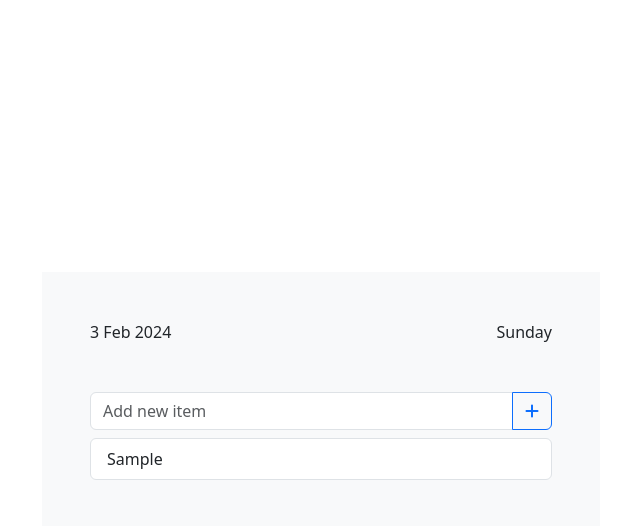
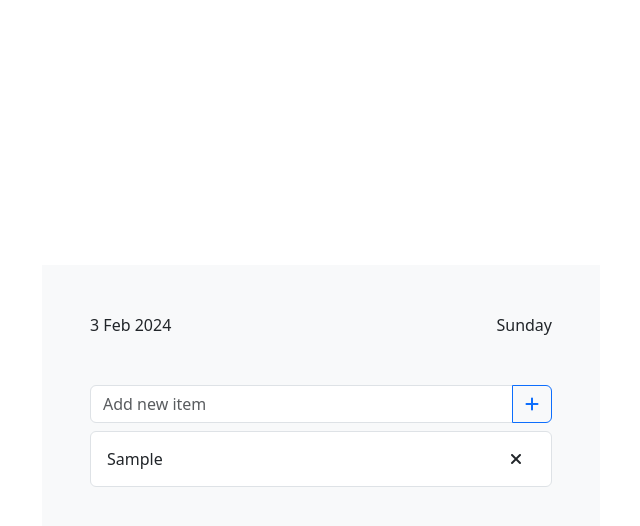
Before and after one commit to finnleygrange/ToDoList, a React (Vite) app in the folder client/: page / in a window 1280 px wide. Both pictures are taken after typing "Sample" into the empty fields and a click on the button 851 px from the left and 432 px from the top of the page. Shown: the top 526 px of the page, without its empty margins (319-959 px from the left). Built offline with nearby package versions, Linux system fonts and the light colour scheme.

Commit message:
Add remove item functionality

```diff
--- a/client/src/App.jsx
+++ b/client/src/App.jsx
@@ -20,12 +20,19 @@ function App() {
     localStorage.setItem("items", JSON.stringify(updatedItems));
   }
 
+  function RemoveItemFromList(index) {
+    const updatedItems = [...items];
+    updatedItems.splice(index, 1);
+    setItems(updatedItems);
+    localStorage.setItem("items", JSON.stringify(updatedItems));
+  }
+
   return (
     <>
       <div className="container d-flex justify-content-center p-5 flex-column w-50 bg-light">
         <DateNow />
         <AddItemForm addItemToList={AddItemToList} />
-        <ItemList items={items} />
+        <ItemList items={items} removeItem={RemoveItemFromList} />
       </div>
     </>
   );
--- a/client/src/components/AddItemForm.jsx
+++ b/client/src/components/AddItemForm.jsx
@@ -30,7 +30,7 @@ function AddItemForm({ addItemToList }) {
           placeholder="Add new item"
         />
         <button className="btn btn-outline-primary" type="submit">
-          <i class="fa-solid fa-plus"></i>
+          <i className="fa-solid fa-plus"></i>
         </button>
       </form>
     </>
--- a/client/src/components/ItemList.jsx
+++ b/client/src/components/ItemList.jsx
@@ -1,10 +1,24 @@
-function ItemList({ items }) {
+function ItemList({ items, removeItem }) {
+  function handleRemoveItem(index) {
+    removeItem(index);
+  }
+
   return (
     <div className="w-100 mt-2">
       <ul className="list-group">
         {items.map((item, index) => (
-          <li key={index} className="list-group-item">
-            {item}
+          <li
+            key={index}
+            className="list-group-item d-flex align-items-center w-100"
+          >
+            <div className="flex-grow-1 overflow-x-auto">{item}</div>
+            <button
+              type="button"
+              className="btn"
+              onClick={() => handleRemoveItem(index)}
+            >
+              <i className="fa-solid fa-xmark"></i>
+            </button>
           </li>
         ))}
       </ul>
```
